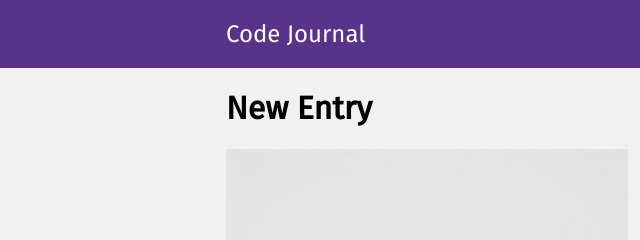
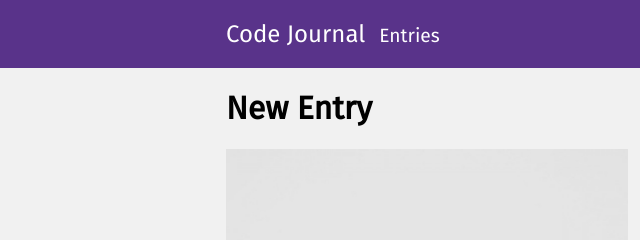
Before and after one commit to Matthew-Abebe/code-journal, a website: page index.html in a window 1280 px wide. Shown: the top 240 px of the page, 0-640 px from the left. Drawn offline with Linux system fonts and the light colour scheme.

Commit message:
Added event listener to anchor element for entries.

```diff
--- a/css/layout.css
+++ b/css/layout.css
@@ -30,4 +30,7 @@
 
 .column-full {
   width: 100%;
+
+  /* display: flex;
+  flex-flow: row nowrap; */
 }
--- a/css/styles.css
+++ b/css/styles.css
@@ -8,13 +8,16 @@ header {
 
 h1,
 h2,
+a,
 p {
   font-family: 'Fira Sans', Helvetica, sans-serif;
   font-weight: bold;
 }
 
-h2 {
+h2,
+a {
   font-weight: lighter;
+  display: inline-block;
 }
 
 .column-full > h2 {
@@ -75,3 +78,14 @@ textarea:focus {
     width: 100%;
   }
 }
+
+a {
+  position: relative;
+  margin-left: 10px;
+  color: white;
+  font-size: larger;
+}
+
+.hidden {
+  display: none;
+}
--- a/index.html
+++ b/index.html
@@ -23,6 +23,7 @@
       <div class="row">
         <div class="column-full">
           <h2>Code Journal</h2>
+          <a>Entries</a>
         </div>
       </div>
     </div>
@@ -74,6 +75,28 @@
 </div>
 </div>
 
+<!-- <div class="container">
+  <div class="entries" data-view="entries">
+    <ul>
+      <li>
+        <div class="row">
+          <div class="column-half">
+            <div class="photo">
+              <input type="image" id="entry_photo" alt="entry_photo" required src="images/placeholder-image-square.jpg">
+            </div>
+          </div>
+          <div class="column-half">
+            <h2>Ada Lovelace</h2>
+            <p>paragraph</p>
+          </div>
+        </div>
+      </li>
+      <li></li>
+      <li></li>
+    </ul>
+  </div>
+</div> -->
+
 </main>
 
   <script src="js/data.js"></script>
--- a/js/main.js
+++ b/js/main.js
@@ -30,3 +30,12 @@ function handleSubmitForm(event) {
 
   $photo.setAttribute('src', 'images/placeholder-image-square.jpg');
 }
+
+var entriesTab = document.querySelector('a');
+// console.log(entriesTab);
+
+function handleClick(event) {
+  // console.log('clicked link to entries view!');
+}
+
+entriesTab.addEventListener('click', handleClick);
```
